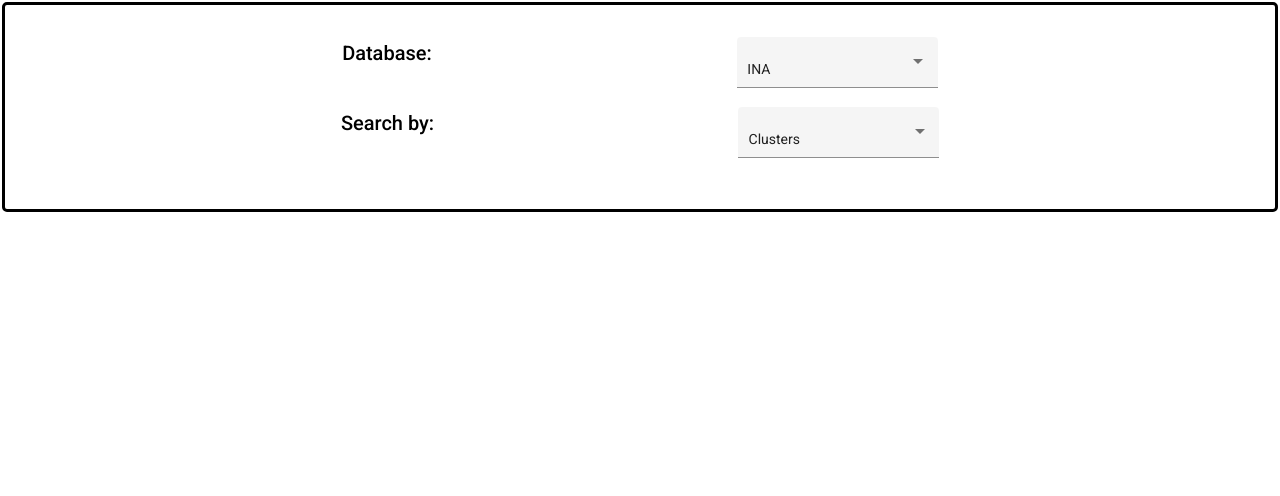
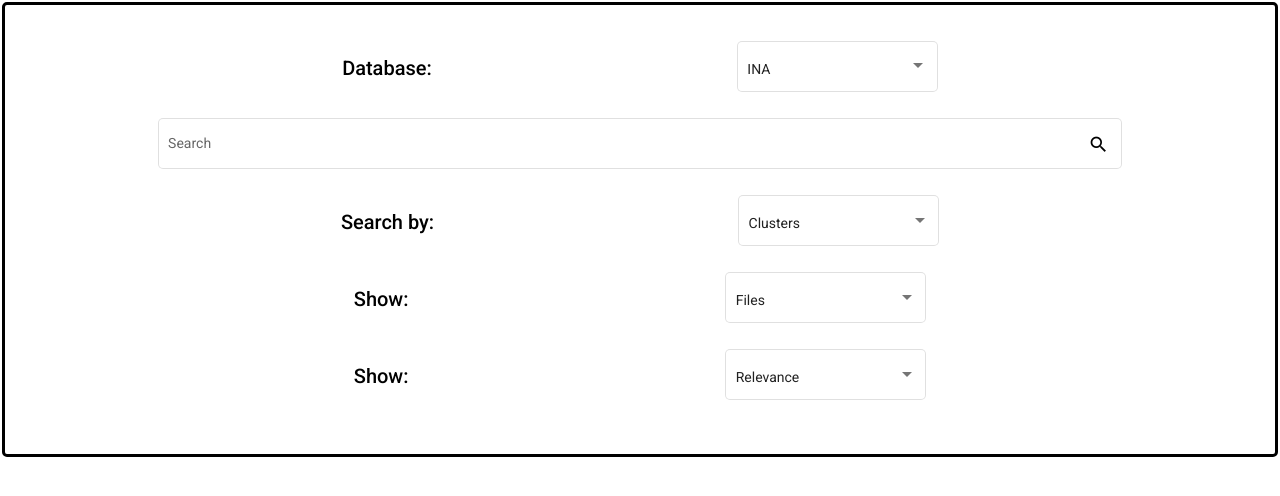
Before and after one commit to EstherTCHANGANI/TER-2021, an Angular app in the folder Front-end/CROBORA-App/: page / in a window 1280 px wide. Shown: the top 496 px of the page. Built offline with nearby package versions, Linux system fonts and the light colour scheme.

Commit message:
filters catch event #39

```diff
--- a/Front-end/CROBORA-App/src/app/search-filters/search-filters.component.css
+++ b/Front-end/CROBORA-App/src/app/search-filters/search-filters.component.css
@@ -9,4 +9,9 @@
     display: flex;
     flex-direction: row;
     justify-content: space-evenly;
+    align-items: center;
 }
+
+.searchBar mat-form-field {
+    width: 80%;
+}
--- a/Front-end/CROBORA-App/src/app/search-filters/search-filters.component.html
+++ b/Front-end/CROBORA-App/src/app/search-filters/search-filters.component.html
@@ -1,22 +1,49 @@
 <div class="container">
     <div class="database filter">
         <h2>Database:</h2>
-        <mat-form-field appearance="fill">
-            <mat-select [(value)]="selectedDatabase">
+        <mat-form-field appearance="outline">
+            <mat-select [(value)]="selectedDatabase" (selectionChange)="onDatabaseChange()">
               <mat-option *ngFor="let database of databases" [value]="database.value">
                 {{database.viewValue}}
               </mat-option>
             </mat-select>
         </mat-form-field>
     </div>
+    <div class="searchBar filter">
+        <mat-form-field appearance="outline">
+            <mat-label>Search</mat-label>
+            <input matInput type="text" placeholder="Enter a keyword" (keyup)="onSearchKey($event)">
+            <mat-icon matSuffix>search</mat-icon>
+        </mat-form-field>
+    </div>
     <div class="searchBy filter">
         <h2>Search by:</h2>
-        <mat-form-field appearance="fill">
-            <mat-select [(value)]="selectedSearchType">
+        <mat-form-field appearance="outline">
+            <mat-select [(value)]="selectedSearchType" (selectionChange)="onSearchTypeChange()">
               <mat-option *ngFor="let searchType of searchTypes" [value]="searchType.value">
                 {{searchType.viewValue}}
               </mat-option>
             </mat-select>
         </mat-form-field>
     </div>
+    <div class="show filter">
+      <h2>Show:</h2>
+      <mat-form-field appearance="outline">
+          <mat-select [(value)]="selectedShowType" (selectionChange)="onShowTypeChange()">
+            <mat-option *ngFor="let showType of showTypes" [value]="showType.value">
+              {{showType.viewValue}}
+            </mat-option>
+          </mat-select>
+      </mat-form-field>
+  </div>
+  <div class="sortBy filter">
+    <h2>Show:</h2>
+    <mat-form-field appearance="outline">
+        <mat-select [(value)]="selectedSortType" (selectionChange)="onSortTypeChange()">
+          <mat-option *ngFor="let sortType of sortTypes" [value]="sortType.value">
+            {{sortType.viewValue}}
+          </mat-option>
+        </mat-select>
+    </mat-form-field>
 </div>
+</div>
--- a/Front-end/CROBORA-App/src/app/search-filters/search-filters.component.ts
+++ b/Front-end/CROBORA-App/src/app/search-filters/search-filters.component.ts
@@ -12,11 +12,6 @@ interface Filter {
 })
 export class SearchFiltersComponent implements OnInit {
 
-  constructor() { }
-
-  ngOnInit(): void {
-  }
-
   databases: Filter[] = [
     {value: 'ina', viewValue: 'INA'},
     {value: 'rai', viewValue: 'RAI'},
@@ -25,11 +20,61 @@ export class SearchFiltersComponent implements OnInit {
   ];
 
   searchTypes: Filter[] = [
-    {value: 'clusters', viewValue: 'Clusters'},
-    {value: 'titles', viewValue: 'Titles'}
+    {value: 'cluster', viewValue: 'Clusters'},
+    {value: 'title', viewValue: 'Titles'}
   ];
 
-  selectedDatabase: string = this.databases[0].value;
-  selectedSearchType: string = this.searchTypes[0].value;
+  showTypes: Filter[] = [
+    {value: 'file', viewValue: 'Files'},
+    {value: 'thumbnail', viewValue: 'Thumbnails'}
+  ];
+
+  sortTypes: Filter[] = [
+    {value: 'relevance', viewValue: 'Relevance'},
+    {value: 'date', viewValue: 'Dates'},
+    {value: 'alphabetic', viewValue: 'Alphabetic'},
+  ];
+
+  selectedDatabase: string;
+  selectedSearchType: string;
+  selectedShowType: string;
+  selectedSortType: string;
+  searchingValue: string = '';
+
+  constructor() {
+    this.selectedDatabase = this.databases[0].value;
+    this.selectedSearchType = this.searchTypes[0].value;
+    this.selectedShowType = this.showTypes[0].value;
+    this.selectedSortType = this.sortTypes[0].value;
+  }
+
+  ngOnInit(): void {
+    console.log(this.selectedDatabase);
+    console.log(this.selectedSearchType);
+    console.log(this.selectedShowType);
+    console.log(this.selectedSortType);
+  }
+
+  onDatabaseChange() {
+    console.log(this.selectedDatabase);
+  }
+
+  onSearchTypeChange() {
+    console.log(this.selectedSearchType);
+  }
+
+  onShowTypeChange() {
+    console.log(this.selectedShowType);
+  }
+
+  onSortTypeChange() {
+    console.log(this.selectedSortType);
+  }
+
+  onSearchKey(event: any) {
+    this.searchingValue = event.target.value;
+    console.log(this.searchingValue);
+  }
+
 
 }
```
Also changed, not shown: Front-end/CROBORA-App/src/app/app.module.ts (+7 -2 lines).
